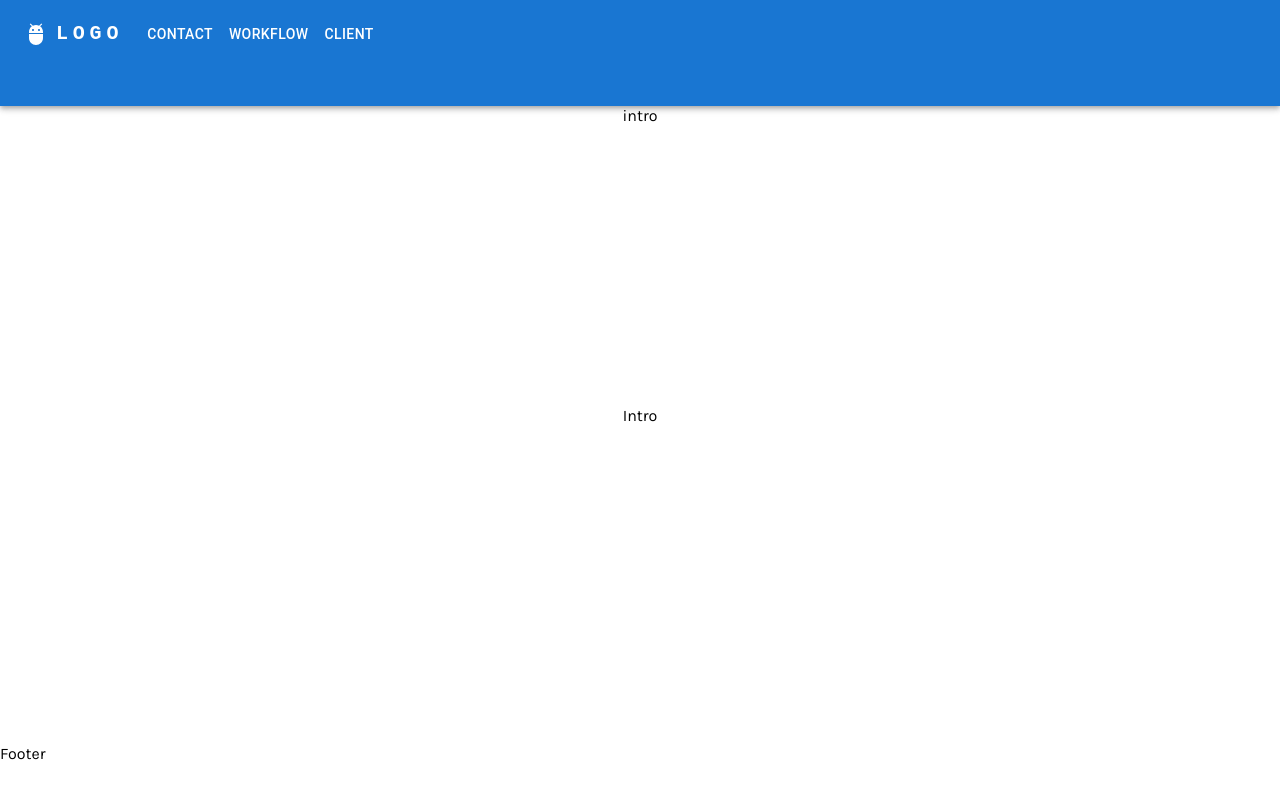
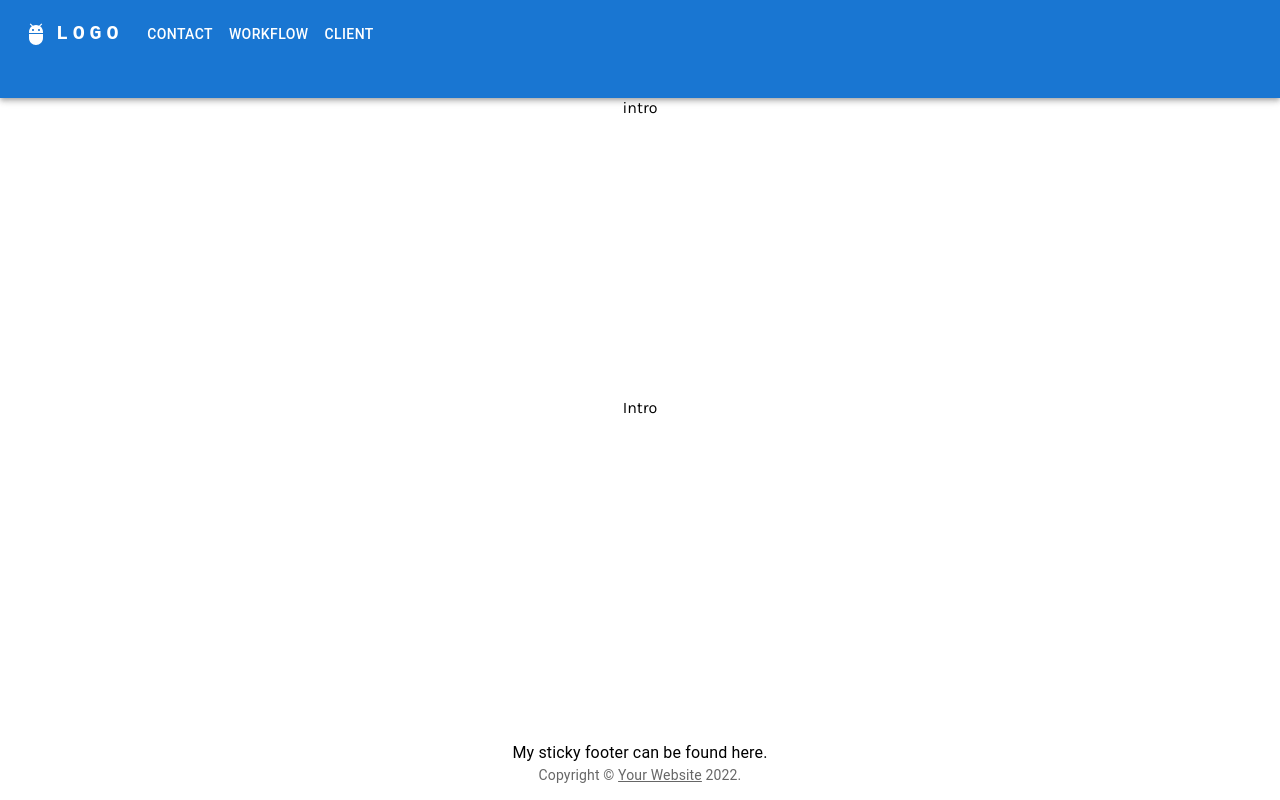
Before and after one commit to apollos-cloud/apollos-cloud.github.io, a React (Create React App) app: page / in a window 1280 px wide. Built offline with nearby package versions, Linux system fonts and the light colour scheme.

Commit message:
styled footer

```diff
--- a/src/layout/Footer.tsx
+++ b/src/layout/Footer.tsx
@@ -1 +1,21 @@
-export const Footer = () => <div>Footer</div>;
+import { FC } from 'react';
+import Typography from '@mui/material/Typography';
+import Container from '@mui/material/Container';
+import Link from '@mui/material/Link';
+import styled from '@emotion/styled';
+
+const StyleContainer = styled(Container)(() => ({ margin: 'auto' }));
+
+export const Footer: FC<any> = () => (
+  <StyleContainer>
+    <Typography variant="body1">My sticky footer can be found here.</Typography>
+    <Typography variant="body2" color="text.secondary">
+      {'Copyright © '}
+      <Link color="inherit" href="https://mui.com/">
+        Your Website
+      </Link>{' '}
+      {new Date('2022').getFullYear()}
+      {'.'}
+    </Typography>
+  </StyleContainer>
+);
```
